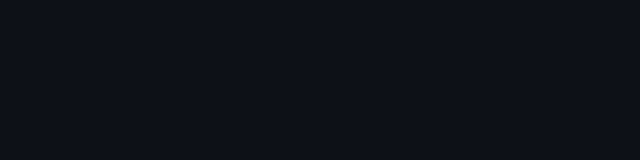
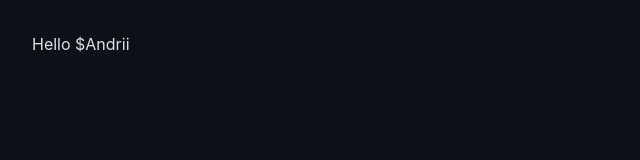
Before and after one commit to andrii-holovchak-dev/learning, a React (Vite) app: page / in a window 1280 px wide. Shown: the top 160 px of the page, without its empty margins (0-640 px from the left). Built offline with nearby package versions, Linux system fonts and the light colour scheme.

Commit message:
hello user

```diff
--- a/src/App.tsx
+++ b/src/App.tsx
@@ -1,7 +1,7 @@
 import './App.css';
 
 function App() {
-  return <div className="App"></div>;
+  return <div className="App">Hello ${import.meta.env.VITE_USER}</div>;
 }
 
 export default App;
```
